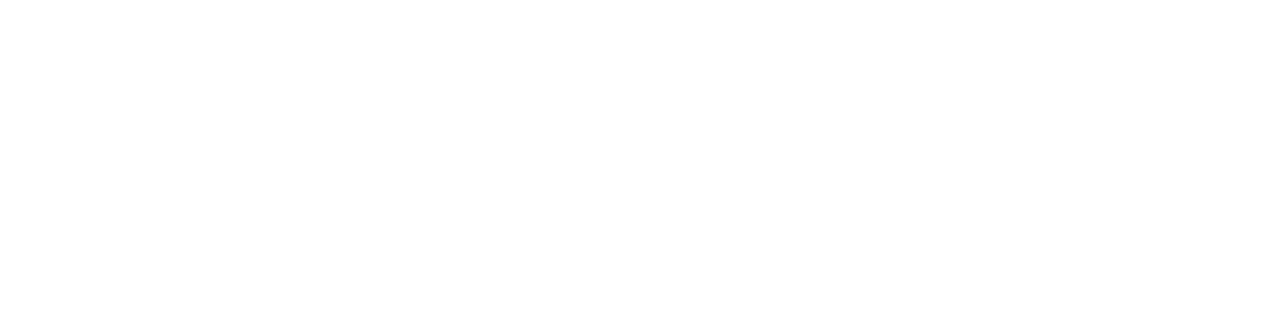
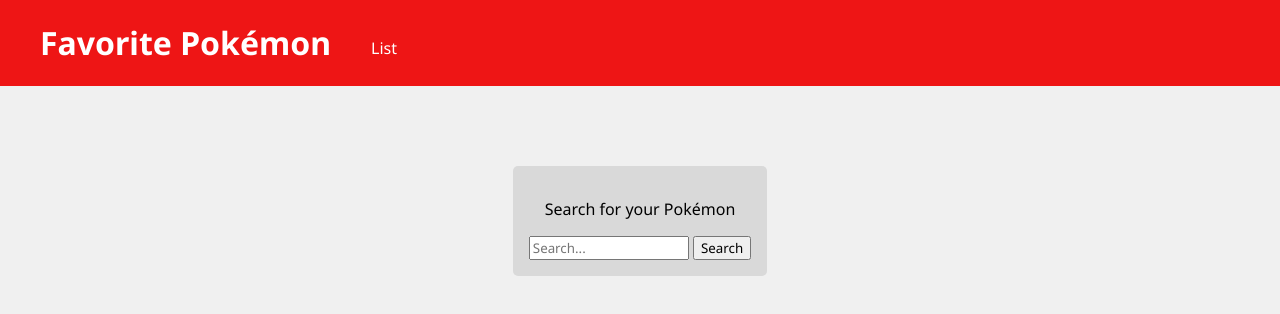
Before and after one commit to marvinloreto/Pokemon-Tracker, a website: page index.html in a window 1280 px wide. Drawn offline with Linux system fonts and the light colour scheme.

Commit message:
Made basic html skeleton and css styling: issue-1

```diff
--- a/css/layout.css
+++ b/css/layout.css
@@ -0,0 +1,34 @@
+.container {
+  display: flex;
+  justify-content: center;
+}
+
+.row {
+  width: auto;
+  display: flex;
+}
+
+.column-full {
+  flex-basis: 100%;
+  display: flex;
+  flex-wrap: wrap;
+  align-items: center;
+}
+
+form {
+  text-align: center;
+  margin-top: 5rem;
+  padding: 1rem;
+  border-radius: 5px;
+}
+
+@media screen and (min-width: 750px) {
+  .container.main {
+    width: 600px;
+    margin: auto;
+  }
+
+  .ul-nav {
+    margin: 0.25rem;
+  }
+}
--- a/css/styles.css
+++ b/css/styles.css
@@ -0,0 +1,32 @@
+* {
+  font-family: "Noto Sans", sans-serif;
+}
+
+header {
+  background-color: #ee1515;
+}
+
+body {
+  background-color: #f0f0f0;
+}
+
+form {
+  background-color: #d9d9d9;
+}
+
+.title-heading {
+  padding-left: 20px;
+  margin-left: 20px;
+  color: white;
+}
+
+.link-nav {
+  padding-left: 20px;
+  margin-left: 20px;
+  padding-top: 10px;
+  color: white;
+}
+
+.button-search {
+  cursor: pointer;
+}
--- a/index.html
+++ b/index.html
@@ -8,11 +8,29 @@
   <link rel="stylesheet" href="css/reset.css">
   <link rel="stylesheet" href="css/layout.css">
   <link rel="stylesheet" href="css/styles.css">
+  <link rel="preconnect" href="https://fonts.googleapis.com">
+  <link rel="preconnect" href="https://fonts.gstatic.com" crossorigin>
+  <link href="https://fonts.googleapis.com/css2?family=Noto+Sans:wght@300;400;700&display=swap" rel="stylesheet">
 </head>
 <body>
   <header>
+    <div class="row navbar">
+      <div class="column-full">
+        <h1 class="title-heading">Favorite Pok&eacute;mon</h1>
+        <p class="link-nav">List</p>
+      </div>
+    </div>
   </header>
-  <main>
+  <main class="container main">
+    <div class="row">
+      <div class="column-full">
+        <form action="" class="poke-submit">
+          <p>Search for your Pok&eacute;mon</p>
+          <input class="poke-submit" type="text" id="character-input" placeholder="Search...">
+          <button class="button-search" type="submit">Search</button>
+        </form>
+      </div>
+    </div>
   </main>
   <script src="js/data.js"></script>
   <script src="js/main.js"></script>
```
